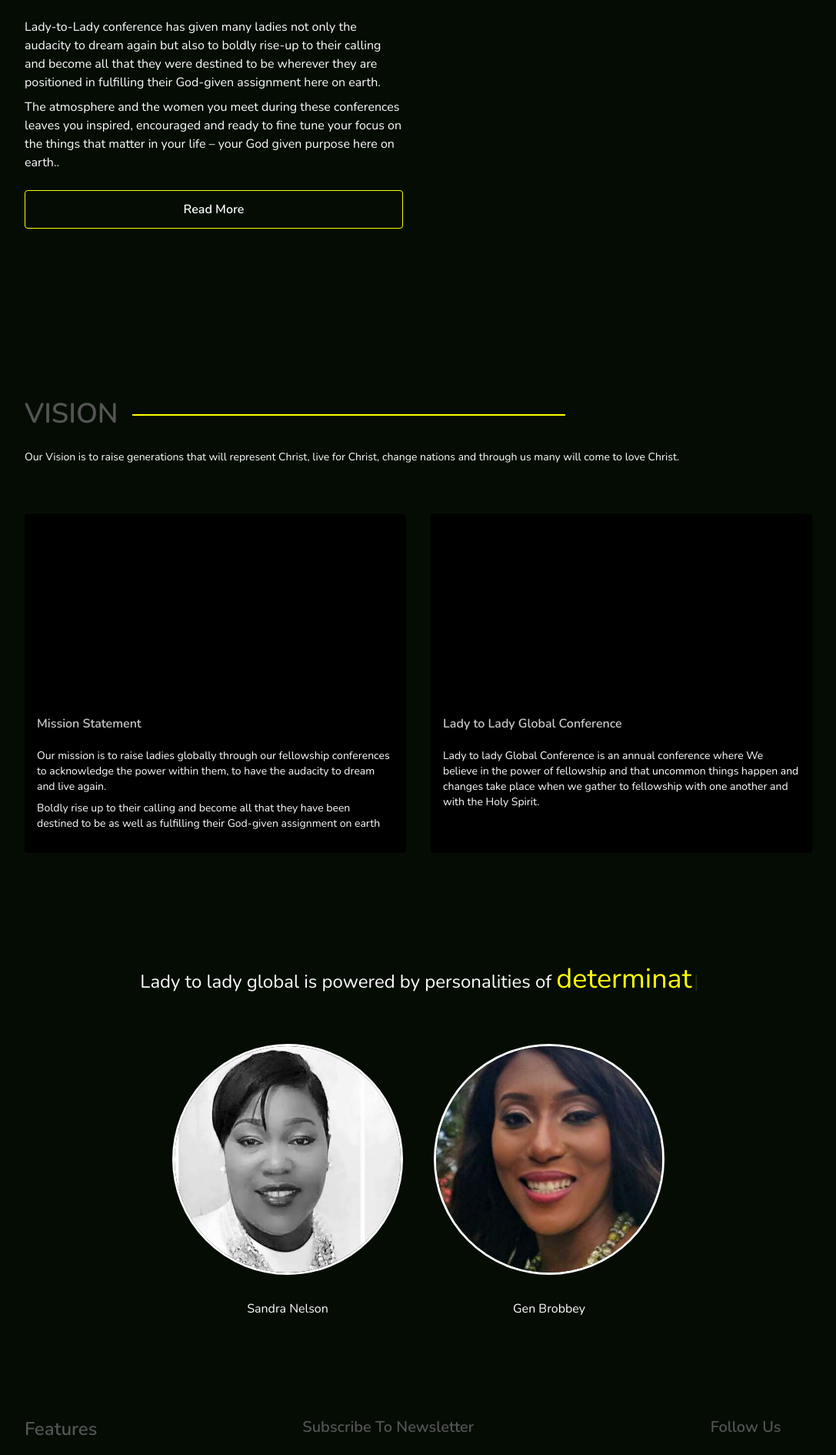
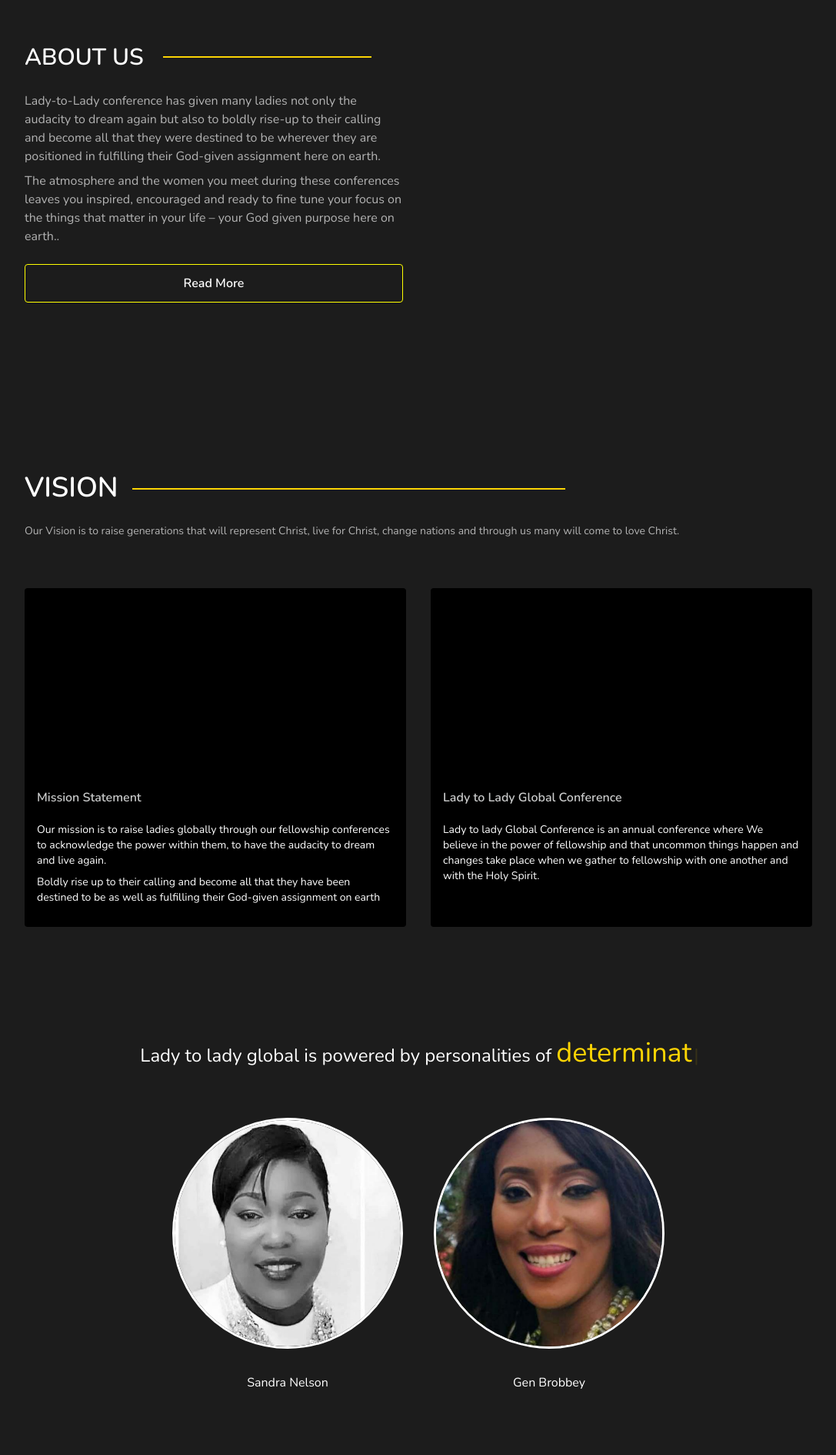
Before and after one commit to mrvicthor/clc-app, a React (Vite) app: page / in a window 1280 px wide. Shown: the part 880-2770 px from the top of the page at 77% size, without its empty margins (96-1183 px from the left). Built offline with nearby package versions, Linux system fonts and the light colour scheme.

Commit message:
modified backgroung color

```diff
--- a/src/components/about/index.tsx
+++ b/src/components/about/index.tsx
@@ -19,7 +19,7 @@ const About = () => {
                 opacity: isInView ? 1 : 0,
                 transition: "all 0.9s cubic-bezier(0.17, 0.55, 0.55, 1) 0.5s",
               }}
-              className="text-[#545454] text-3xl uppercase about__header"
+              className="text-white font-semibold text-3xl uppercase about__header"
             >
               About Us
             </h2>
@@ -30,7 +30,7 @@ const About = () => {
                   opacity: isInView ? 1 : 0,
                   transition: "all 0.9s cubic-bezier(0.17, 0.55, 0.55, 1) 0.5s",
                 }}
-                className="text-white"
+                className="text-[#B3B3B3]"
               >
                 Lady-to-Lady conference has given many ladies not only the
                 audacity to dream again but also to boldly rise-up to their
@@ -44,7 +44,7 @@ const About = () => {
                   opacity: isInView ? 1 : 0,
                   transition: "all 0.9s cubic-bezier(0.17, 0.55, 0.55, 1) 0.5s",
                 }}
-                className="text-white"
+                className="text-[#B3B3B3]"
               >
                 The atmosphere and the women you meet during these conferences
                 leaves you inspired, encouraged and ready to fine tune your
--- a/src/components/banner/index.tsx
+++ b/src/components/banner/index.tsx
@@ -37,7 +37,7 @@ const Banner = () => {
   }, [activeIndex]);
 
   return (
-    <section id="home" className="mt-[60px] h-[90vh] md:h-[80vh]">
+    <section id="home" className="mt-[60px] h-[90vh] md:h-[92vh]">
       <div className="carousel ">
         <div className="carousel__track">
           {data.map((item, index) => (
@@ -48,7 +48,7 @@ const Banner = () => {
               <img
                 alt={item.image}
                 src={item.image}
-                className="h-[90vh] w-[100%] object-cover md:h-[80vh]"
+                className="h-[90vh] w-[100%] object-cover md:h-[92vh]"
               />
               <div className="banner__text">
                 <>
--- a/src/components/footer/index.tsx
+++ b/src/components/footer/index.tsx
@@ -12,21 +12,21 @@ const Footer = () => {
       <div className="space-y-10 md:max-w-5xl md:mx-auto">
         <div className="space-y-6 md:flex md:justify-between md:gap-10 md:space-y-0">
           <div className="flex flex-col ">
-            <h3 className="text-[#545454] font-semibold text-2xl capitalize text-center">
+            <h3 className="text-white font-semibold text-2xl capitalize text-center">
               features
             </h3>
             <ul className="flex flex-col gap-4 mt-4 items-center">
-              <li className="text-white capitalize cursor-pointer hover:text-[yellow]">
+              <li className="text-[#B3B3B3] capitalize cursor-pointer hover:text-[yellow]">
                 <Link to="about" spy={true} smooth={true}>
                   about Us
                 </Link>
               </li>
-              <li className="text-white capitalize cursor-pointer hover:text-[yellow]">
+              <li className="text-[#B3B3B3] capitalize cursor-pointer hover:text-[yellow]">
                 <Link to="vision" spy={true} smooth={true}>
                   Vision
                 </Link>
               </li>
-              <li className="text-white capitalize cursor-pointer hover:text-[yellow]">
+              <li className="text-[#B3B3B3] capitalize cursor-pointer hover:text-[yellow]">
                 <a
                   href="https://www.facebook.com/ladytoladyconference"
                   target="_blank"
@@ -35,12 +35,12 @@ const Footer = () => {
                   gallery
                 </a>
               </li>
-              <li className="text-white capitalize cursor-pointer hover:text-[yellow]">
+              <li className="text-[#B3B3B3] capitalize cursor-pointer hover:text-[yellow]">
                 <Link to="testimony" spy={true} smooth={true}>
                   livestream
                 </Link>
               </li>
-              <li className="text-white capitalize cursor-pointer hover:text-[yellow]">
+              <li className="text-[#B3B3B3] capitalize cursor-pointer hover:text-[yellow]">
                 <Link to="testimony" spy={true} smooth={true}>
                   testimony
                 </Link>
@@ -48,23 +48,23 @@ const Footer = () => {
             </ul>
           </div>
 
-          <div className="flex flex-col gap-4 items-center md:flex-[50%] md:gap-6">
-            <h3 className="text-[#545454] font-semibold text-xl capitalize">
+          <div className="flex flex-col gap-4 items-center  md:gap-6">
+            <h3 className="text-white font-semibold text-xl capitalize">
               subscribe to newsletter
             </h3>
-            <form className="relative rounded h-10 w-full">
+            <form className="rounded  border border-[#B3B3B3]">
               <input
                 type="email"
                 placeholder="Enter your email address"
-                className="py-2 px-5 absolute w-[75%] left-0 bottom-0 top-0"
+                className="py-2 px-5 outline-none"
               />
-              <button className="py-2 px-5 text-white bg-[yellow] w-[25%] absolute right-0 top-0 bottom-0">
+              <button className="py-2 px-5 text-white bg-[#FCD404] border-0">
                 Subscribe
               </button>
             </form>
           </div>
           <div className="flex flex-col items-center gap-4 md:gap-6">
-            <h3 className="text-[#545454] font-semibold text-xl capitalize">
+            <h3 className="text-white font-semibold text-xl capitalize">
               follow us
             </h3>
             <ul className="social__icons flex items-center gap-8">
@@ -85,10 +85,12 @@ const Footer = () => {
         </div>
         <div className="space-y-2">
           <div className="h-[2px] bg-[yellow]" />
-          <p className="text-white capitalize text-center">
+          <p className="text-white capitalize text-center text-sm">
             Copyright © 2022 all right reserved | lady to lady
           </p>
-          <p className="text-white text-center">Designed by mrvicthor</p>
+          <p className="text-white text-center text-sm">
+            Designed by mrvicthor
+          </p>
         </div>
       </div>
     </footer>
--- a/src/components/header/index.tsx
+++ b/src/components/header/index.tsx
@@ -13,7 +13,7 @@ const Header = () => {
     }
   }, [isActive, showNav]);
   return (
-    <header className="bg-[#FCEC2C] px-4  fixed w-full top-0 m-0 z-40 border-b-[3px]  border-white">
+    <header className="bg-[#FCD404] px-4  fixed w-full top-0 m-0 z-40 border-b-[3px]  border-white">
       <div className="md:max-w-5xl md:mx-auto h-[60px]">
         <nav className="flex items-center justify-between h-full">
           <div className="flex items-center gap-2">
@@ -97,7 +97,7 @@ const Header = () => {
                 href="https://www.eventbrite.co.uk/e/lady-to-lady-global-conference-2023-tickets-432264032357"
                 target="_blank"
                 rel="noreferrer"
-                className="text-white border font-semibold text-2xl border-[yellow] py-1 px-6 md:text-sm md:border-black md:text-black md:hover:text-white md:hover:bg-black  lg:text-lg"
+                className="text-white border font-semibold text-2xl border-[#FCD404] py-1 px-6 md:text-sm md:border-black md:text-black md:hover:text-white md:hover:bg-black  lg:text-lg"
               >
                 Register
               </a>
--- a/src/components/testimony/index.tsx
+++ b/src/components/testimony/index.tsx
@@ -19,8 +19,8 @@ const Testimony = ({}: Props) => {
       <div className="space-y-16 md:max-w-5xl md:mx-auto">
         <h2 className="text-lg normal-case text-center text-white md:text-2xl">
           Lady to lady global is powered by personalities of {""}
-          <span className="text-[yellow] text-4xl">{text}</span>
-          <Cursor cursorColor="yellow" />{" "}
+          <span className="text-[#FCD404] text-4xl">{text}</span>
+          <Cursor cursorColor="#FCD404" />{" "}
         </h2>
         <div className="flex flex-col items-center gap-8 md:flex-row md:justify-center md:gap-10">
           <figure ref={ref}>
--- a/src/components/vision/index.tsx
+++ b/src/components/vision/index.tsx
@@ -16,11 +16,11 @@ const Vision = () => {
                 opacity: isInView ? 1 : 0,
                 transition: "all 0.9s cubic-bezier(0.17, 0.55, 0.55, 1) 0.5s",
               }}
-              className="text-[#545454] text-3xl font-semibold uppercase vision__header md:text-4xl"
+              className="text-white text-3xl font-semibold uppercase vision__header md:text-4xl"
             >
               Vision
             </h2>
-            <p className="text-white mt-6 md:text-sm">
+            <p className="text-[#B3B3B3] mt-6 md:text-sm">
               Our Vision is to raise generations that will represent Christ,
               live for Christ, change nations and through us many will come to
               love Christ.
--- a/src/index.css
+++ b/src/index.css
@@ -6,7 +6,7 @@
 
 @layer base {
   body {
-    background: #040c04;
+    background: #1c1c1c;
     font-family: "Nunito", sans-serif;
   }
 }
@@ -152,7 +152,7 @@
   .about__header::after {
     content: "";
     height: 2px;
-    background-color: yellow;
+    background-color: #fcd404;
     position: relative;
     display: block;
     left: 180px;
@@ -176,7 +176,7 @@
   .vision__header::after {
     content: "";
     height: 2px;
-    background-color: yellow;
+    background-color: #fcd404;
     position: relative;
     display: block;
     left: 140px;
@@ -199,25 +199,15 @@
   }
 
   figure > img:hover {
-    border: 3px solid yellow;
+    border: 3px solid #fcd404;
   }
   .social__icons > * {
-    color: white;
+    color: #b3b3b3;
     cursor: pointer;
     font-size: 1.2rem;
   }
 
   .social__icons > *:hover {
-    color: yellow;
-  }
-  form > input {
-    border-top-left-radius: 4px;
-    border-bottom-left-radius: 4px;
-    outline: none;
-  }
-  form > button {
-    border-top-right-radius: 4px;
-    border-bottom-right-radius: 4px;
-    outline: none;
+    color: #fcd404;
   }
 }
```
